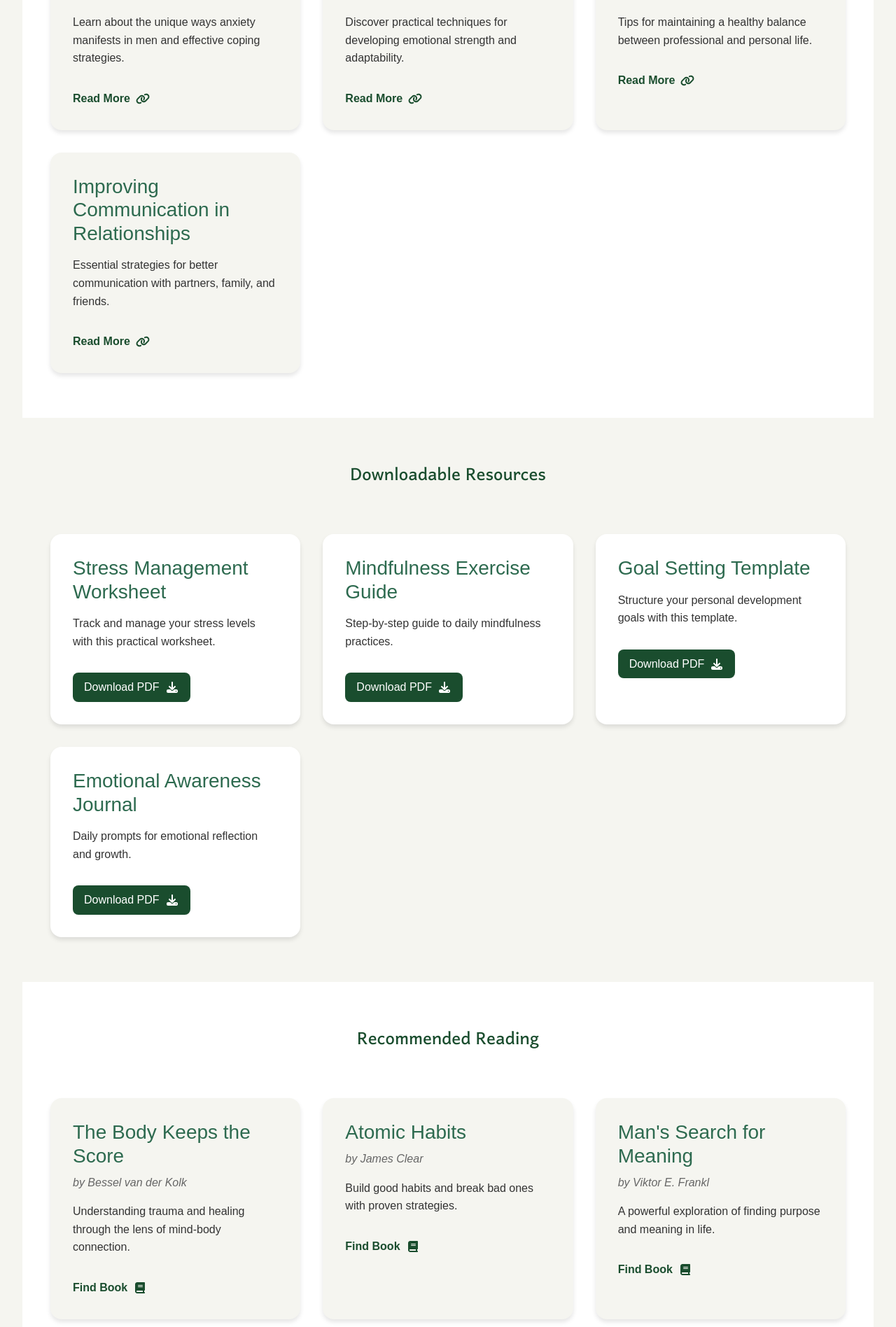
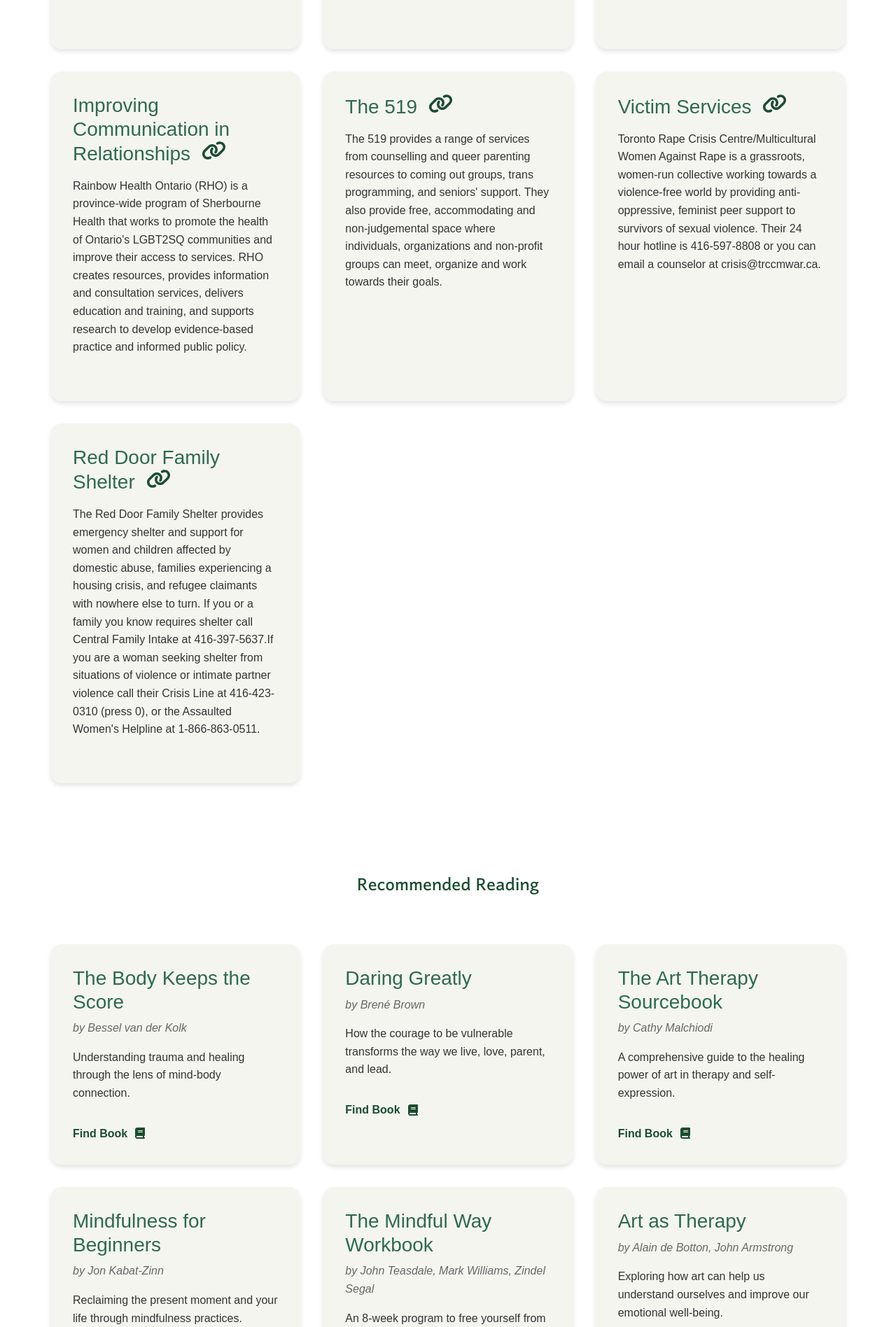
Before and after one commit to danispinxo/jesse-site, a Next.js app: page /resources in a window 1280 px wide. Shown: the part 624-2520 px from the top of the page at 70% size. Built offline with nearby package versions, Linux system fonts and the light colour scheme; a web font is replaced by a local one.

Commit message:
fix page content issue and footer

```diff
--- a/src/app/components/Footer.jsx
+++ b/src/app/components/Footer.jsx
@@ -1,4 +1,5 @@
 import "../styles/styles.scss";
+import "../styles/footer.scss";
 
 export default function Footer() {
   return (
@@ -27,7 +28,7 @@ export default function Footer() {
           title="Psychology Today Verified -- Jesse Pajuaar"
           src="https://www-jptherapystudios-com.filesusr.com/html/900dd1_259a81179feffed44176301ed25faa6a.html"
         />
-        <p>&copy; 2022, Jesse Pajuäär Therapy Studios</p>
+        <h6>&copy; 2025 Jesse Pajuäär Therapy Studios</h6>
       </div>
     </div>
   );
--- a/src/app/resources/page.jsx
+++ b/src/app/resources/page.jsx
@@ -9,51 +9,34 @@ import { faDownload, faBook, faLink } from "@fortawesome/free-solid-svg-icons";
 export default function Resources() {
   return (
     <main className="page-content">
-      {/* Hero Section */}
       <section className="page-hero">
         <div className="hero-content">
           <h1>
             Resources
-            <span className="subtitle">Tools for Your Mental Health Journey</span>
+            <span className="subtitle">
+              Tools for Your Mental Health Journey
+            </span>
           </h1>
-          <p className="hero-text">
-            Access helpful articles, worksheets, and recommended readings to support your personal growth.
-          </p>
         </div>
       </section>
 
-      {/* Articles Section */}
       <section className="articles-section">
         <div className="articles-content">
-          <h2>Featured Articles</h2>
           <div className="articles-grid">
             {articles.map((article, index) => (
               <div key={index} className="article-card">
-                <h3>{article.title}</h3>
+                <h3>
+                  {article.title}{" "}
+                  <Link
+                    href={article.link}
+                    className="read-more"
+                    target="_blank"
+                    rel="noopener noreferrer"
+                  >
+                    <FontAwesomeIcon icon={faLink} className="icon" />
+                  </Link>
+                </h3>
                 <p>{article.description}</p>
-                <Link href={article.link} className="read-more">
-                  Read More
-                  <FontAwesomeIcon icon={faLink} className="icon" />
-                </Link>
-              </div>
-            ))}
-          </div>
-        </div>
-      </section>
-
-      {/* Downloadable Resources */}
-      <section className="downloads-section">
-        <div className="downloads-content">
-          <h2>Downloadable Resources</h2>
-          <div className="downloads-grid">
-            {downloads.map((resource, index) => (
-              <div key={index} className="download-card">
-                <h3>{resource.title}</h3>
-                <p>{resource.description}</p>
-                <button className="download-button">
-                  Download PDF
-                  <FontAwesomeIcon icon={faDownload} className="icon" />
-                </button>
               </div>
             ))}
           </div>
@@ -85,12 +68,11 @@ export default function Resources() {
       {/* Newsletter Section */}
       <section className="newsletter-section">
         <div className="newsletter-content">
-          <h2>Stay Updated</h2>
-          <p>Subscribe to receive monthly mental health tips and resources.</p>
-          <form className="newsletter-form">
-            <input type="email" placeholder="Enter your email" required />
-            <button type="submit" className="cta-button">Subscribe</button>
-          </form>
+          <h2>Get In Touch</h2>
+          <p>Fill out the contact page to start the conversation </p>
+          <a href="/contact">
+            <button className="cta-button">Let's Talk</button>
+          </a>
         </div>
       </section>
 
@@ -101,73 +83,90 @@ export default function Resources() {
 
 const articles = [
   {
-    title: "Understanding Anxiety in Men",
-    description: "Learn about the unique ways anxiety manifests in men and effective coping strategies.",
-    link: "/articles/understanding-anxiety"
+    title: "Kids Help Phone",
+    description:
+      "Kids Help Phone is a Canadian and world leader known for their expertise and continuous innovation as Canada's only 24/7 counselling and information service for young people. Since 1989, trained & professional counsellors have been listening to kids, often when no one else can or will.",
+    link: "https://kidshelpphone.ca/",
   },
   {
-    title: "Building Emotional Resilience",
-    description: "Discover practical techniques for developing emotional strength and adaptability.",
-    link: "/articles/emotional-resilience"
+    title: "Crisis Services",
+    description:
+      "Available to all Canadians seeking support. Visit Crisis Services Canada for the distress centres and crisis organizations nearest you. If you or someone you know is thinking about suicide, call the Canada Suicide Prevention Service at 1-833-456-4566 (24/7) or text 45645 (4 pm to 12 am ET).",
+    link: "https://988.ca/",
   },
   {
-    title: "Navigating Work-Life Balance",
-    description: "Tips for maintaining a healthy balance between professional and personal life.",
-    link: "/articles/work-life-balance"
+    title: "Hope for Wellness",
+    description:
+      "The Hope For Wellness Hotline is available to all Indigenous peoples across Canada who need immediate crisis intervention. Experienced and culturally sensitive help line counsellors can help if you want to talk or are distressed. Call 1-855-242-3310 (toll-free) or connect to the online Hope for Wellness chat.",
+    link: "https://www.hopeforwellness.ca/",
   },
   {
     title: "Improving Communication in Relationships",
-    description: "Essential strategies for better communication with partners, family, and friends.",
-    link: "/articles/communication-skills"
-  }
-];
-
-const downloads = [
-  {
-    title: "Stress Management Worksheet",
-    description: "Track and manage your stress levels with this practical worksheet.",
-    link: "/downloads/stress-worksheet.pdf"
+    description:
+      "Rainbow Health Ontario (RHO) is a province-wide program of Sherbourne Health that works to promote the health of Ontario's LGBT2SQ communities and improve their access to services. RHO creates resources, provides information and consultation services, delivers education and training, and supports research to develop evidence-based practice and informed public policy.",
+    link: "https://www.rainbowhealthontario.ca/",
   },
   {
-    title: "Mindfulness Exercise Guide",
-    description: "Step-by-step guide to daily mindfulness practices.",
-    link: "/downloads/mindfulness-guide.pdf"
+    title: "The 519",
+    description:
+      "The 519 provides a range of services from counselling and queer parenting resources to coming out groups, trans programming, and seniors' support. They also provide free, accommodating and non-judgemental space where individuals, organizations and non-profit groups can meet, organize and work towards their goals.",
+    link: "https://www.the519.org/",
   },
   {
-    title: "Goal Setting Template",
-    description: "Structure your personal development goals with this template.",
-    link: "/downloads/goal-template.pdf"
+    title: "Victim Services",
+    description:
+      "Toronto Rape Crisis Centre/Multicultural Women Against Rape is a grassroots, women-run collective working towards a violence-free world by providing anti-oppressive, feminist peer support to survivors of sexual violence. Their 24 hour hotline is 416-597-8808 or you can email a counselor at crisis@trccmwar.ca.",
+    link: "https://trccmwar.ca",
   },
   {
-    title: "Emotional Awareness Journal",
-    description: "Daily prompts for emotional reflection and growth.",
-    link: "/downloads/emotional-journal.pdf"
-  }
+    title: "Red Door Family Shelter",
+    description:
+      "The Red Door Family Shelter provides emergency shelter and support for women and children affected by domestic abuse, families experiencing a housing crisis, and refugee claimants with nowhere else to turn. If you or a family you know requires shelter call Central Family Intake at 416-397-5637.If you are a woman seeking shelter from situations of violence or intimate partner violence call their Crisis Line at 416-423-0310 (press 0), or the Assaulted Women's Helpline at 1-866-863-0511.",
+    link: "https://www.reddoorshelter.ca/",
+  },
 ];
 
 const recommendedBooks = [
   {
     title: "The Body Keeps the Score",
     author: "Bessel van der Kolk",
-    description: "Understanding trauma and healing through the lens of mind-body connection.",
-    link: "https://www.amazon.com/Body-Keeps-Score-Healing-Trauma/dp/0143127748"
+    description:
+      "Understanding trauma and healing through the lens of mind-body connection.",
+    link: "https://www.chapters.indigo.ca/en-ca/books/the-body-keeps-the-score/9780143127741-item.html",
   },
   {
-    title: "Atomic Habits",
-    author: "James Clear",
-    description: "Build good habits and break bad ones with proven strategies.",
-    link: "https://www.amazon.com/Atomic-Habits-Proven-Build-Break/dp/0735211299"
+    title: "Daring Greatly",
+    author: "Brené Brown",
+    description:
+      "How the courage to be vulnerable transforms the way we live, love, parent, and lead.",
+    link: "https://www.chapters.indigo.ca/en-ca/books/daring-greatly/9781592408412-item.html",
   },
   {
-    title: "Man's Search for Meaning",
-    author: "Viktor E. Frankl",
-    description: "A powerful exploration of finding purpose and meaning in life.",
-    link: "https://www.amazon.com/Mans-Search-Meaning-Viktor-Frankl/dp/0807014273"
+    title: "The Art Therapy Sourcebook",
+    author: "Cathy Malchiodi",
+    description:
+      "A comprehensive guide to the healing power of art in therapy and self-expression.",
+    link: "https://www.chapters.indigo.ca/en-ca/books/the-art-therapy-sourcebook/9780071468275-item.html",
   },
   {
-    title: "Emotional Intelligence",
-    author: "Daniel Goleman",
-    description: "Learn how emotional intelligence impacts success and relationships.",
-    link: "https://www.amazon.com/Emotional-Intelligence-Matter-More-Than/dp/055338371X"
-  }
+    title: "Mindfulness for Beginners",
+    author: "Jon Kabat-Zinn",
+    description:
+      "Reclaiming the present moment and your life through mindfulness practices.",
+    link: "https://www.indigo.ca/en-ca/mindfulness-for-beginners-reclaiming-the-present-momentand-your-life/9781622036677.html",
+  },
+  {
+    title: "The Mindful Way Workbook",
+    author: "John Teasdale, Mark Williams, Zindel Segal",
+    description:
+      "An 8-week program to free yourself from depression and emotional distress through mindfulness.",
+    link: "https://www.chapters.indigo.ca/en-ca/books/the-mindful-way-workbook/9781462508143-item.html",
+  },
+  {
+    title: "Art as Therapy",
+    author: "Alain de Botton, John Armstrong",
+    description:
+      "Exploring how art can help us understand ourselves and improve our emotional well-being.",
+    link: "https://www.chapters.indigo.ca/en-ca/books/art-as-therapy/9780714872780-item.html",
+  },
 ];
--- a/src/app/styles/about.scss
+++ b/src/app/styles/about.scss
@@ -1,7 +1,7 @@
 @import "variables";
 
 .page-content {
-  padding-top: 80px; // Account for fixed navbar
+  padding-top: 78px;
 
   .about-title-holder {
     position: relative;
--- a/src/app/styles/contact.scss
+++ b/src/app/styles/contact.scss
@@ -1,8 +1,4 @@
 @import "variables";
-
-.page-content {
-  padding: 2rem;
-}
 
 .contact-title-holder {
   position: relative;
--- /dev/null
+++ b/src/app/styles/footer.scss
@@ -0,0 +1,78 @@
+@import "variables";
+
+.footer {
+  width: 90%;
+  margin: 0.5rem auto;
+  padding: 0.5rem;
+  background-color: $background-light;
+  border-radius: $border-radius-md;
+  box-shadow: $shadow-md;
+
+  .footer-title {
+    font-family: $font-secondary;
+    color: $primary-green;
+    font-size: 1.5rem;
+    margin-bottom: 1rem;
+    text-align: center;
+  }
+
+  .office-hours {
+    width: 75%;
+    margin: 0 auto 2rem;
+    padding: 1.5rem;
+    background: linear-gradient(135deg, $primary-green, $secondary-green);
+    border-radius: $border-radius-md;
+    color: $text-light;
+
+    .schedule-line {
+      display: flex;
+      justify-content: space-between;
+      align-items: center;
+      padding: 0.75rem 0;
+      border-bottom: 1px solid rgba($text-light, 0.2);
+
+      &:last-child {
+        border-bottom: none;
+      }
+
+      .schedule-dates {
+        font-weight: 500;
+      }
+
+      .schedule-times {
+        font-family: $font-secondary;
+      }
+    }
+  }
+
+  .psychology-today-verification {
+    display: flex;
+    flex-direction: row;
+    justify-content: space-between;
+    align-items: start;
+    border-top: 1px solid rgba($text-dark, 0.1);
+    padding: 1.5rem 0;
+
+    iframe {
+      border: none;
+    }
+    h6 {
+      padding-top: 0.5rem;
+    }
+  }
+}
+
+@media (max-width: $breakpoint-md) {
+  .footer {
+    margin: 1rem;
+    padding: 1.5rem;
+
+    .office-hours {
+      .schedule-line {
+        flex-direction: column;
+        text-align: center;
+        gap: 0.5rem;
+      }
+    }
+  }
+}
--- a/src/app/styles/guide.scss
+++ b/src/app/styles/guide.scss
@@ -1,8 +1,4 @@
 @import "variables";
-
-.page-content {
-  padding: 2rem;
-}
 
 .guide-title-holder {
   position: relative;
@@ -122,7 +118,8 @@
       margin: 1.5rem 0 1rem;
     }
 
-    ul, ol {
+    ul,
+    ol {
       margin-bottom: 1.5rem;
       padding-left: 1.5rem;
 
--- a/src/app/styles/resources.scss
+++ b/src/app/styles/resources.scss
@@ -1,7 +1,6 @@
 @import "variables";
 
 .page-content {
-  padding: 2rem;
   .resources-title-holder {
     position: relative;
     text-align: center;
```
Also changed, not shown: src/app/page.jsx (+28 -32 lines).
